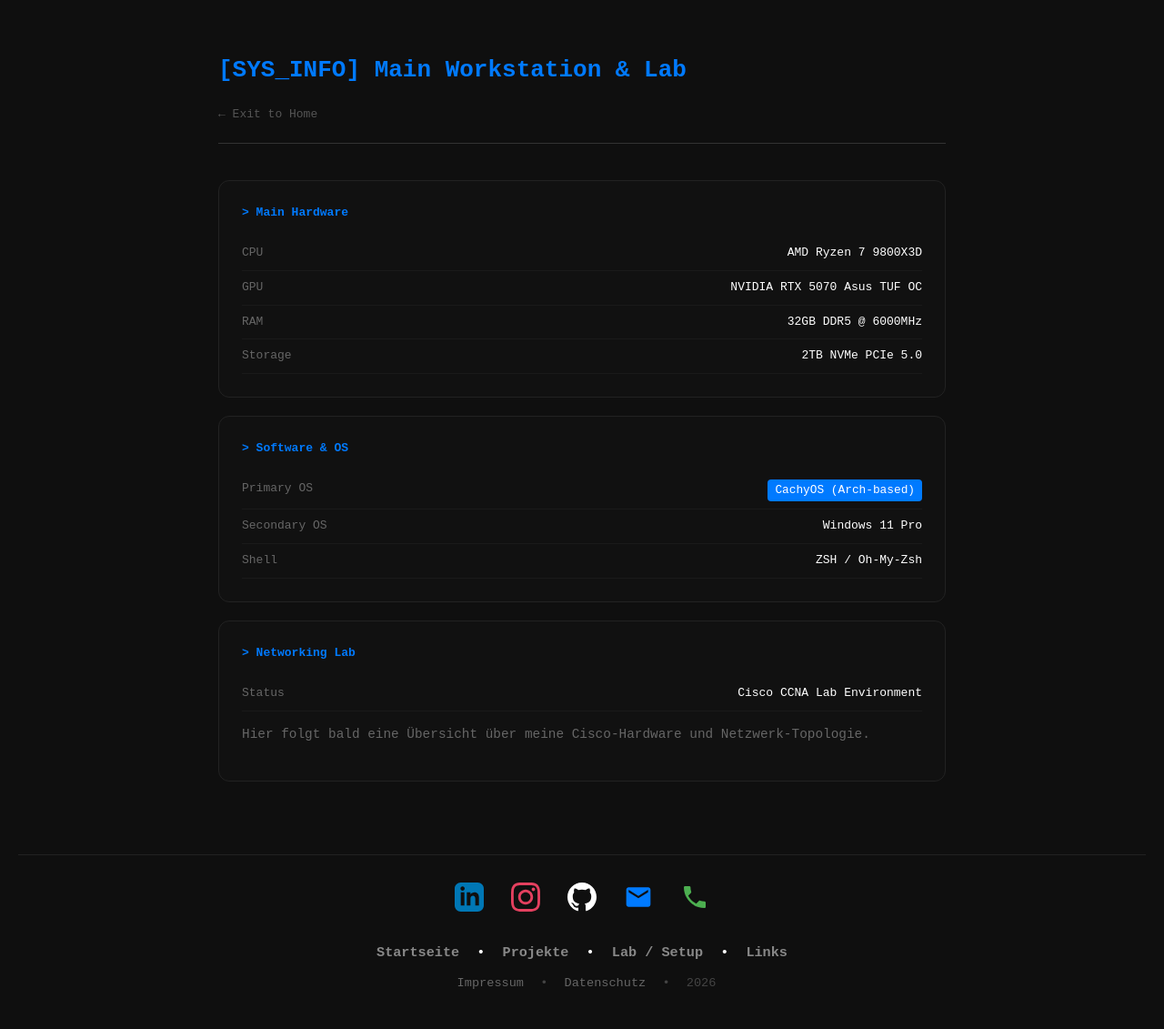
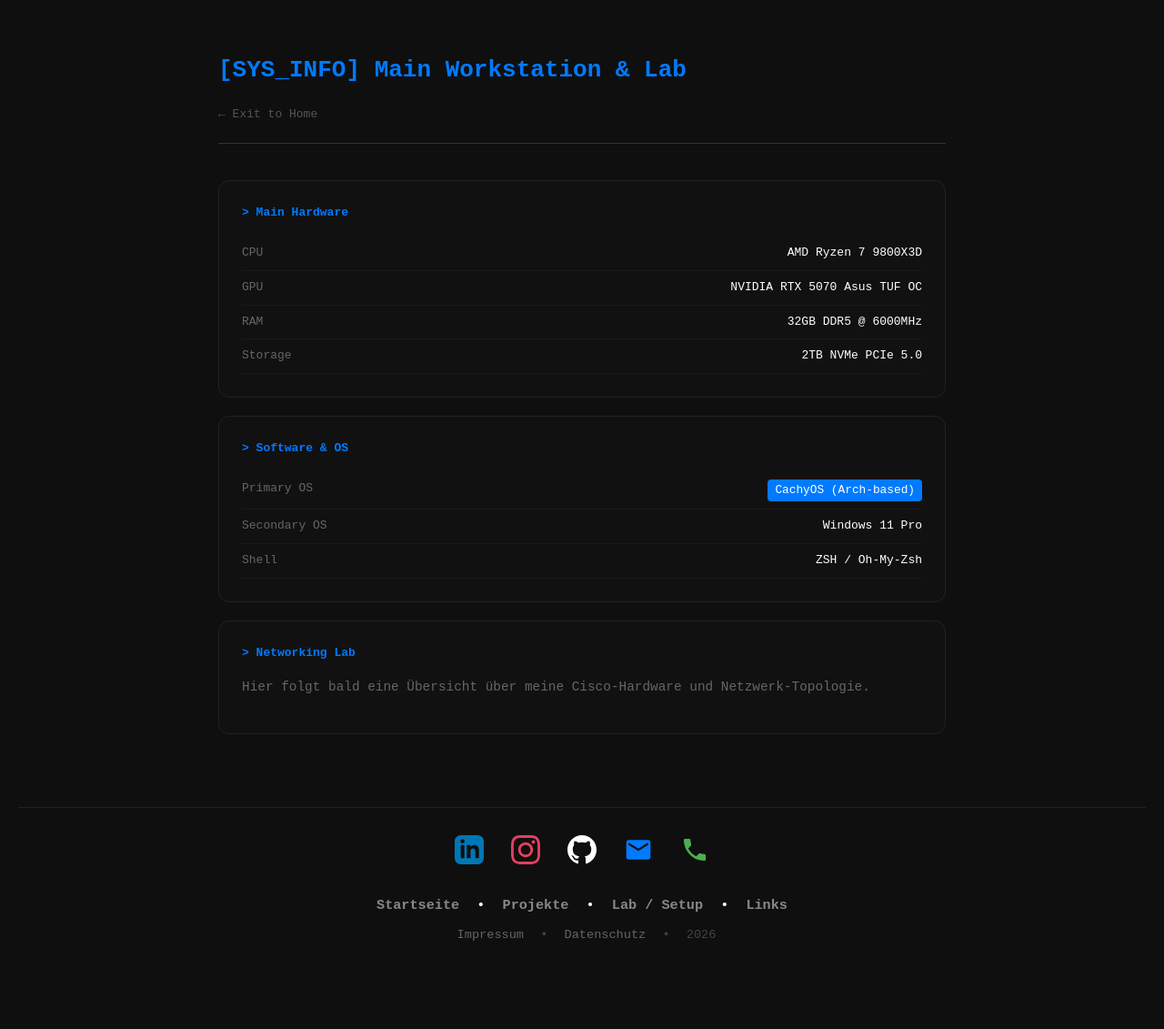
Before and after one commit to Sandroexe/Sandroexe, a Jekyll site: the page built from lab.html, in a window 1280 px wide. Shown: the whole page at 91% size. Built offline with Jekyll 4.4.1, drawn with Linux system fonts in a browser that asks for light colours; after the commit the page ends 1079 px from its top, so only the background shows below that.

Commit message:
Update lab.html

```diff
--- a/lab.html
+++ b/lab.html
@@ -54,7 +54,6 @@
 
         <div class="spec-group">
             <span class="spec-title">> Networking Lab</span>
-            <div class="spec-item"><span class="spec-label">Status</span><span>Cisco CCNA Lab Environment</span></div>
             <p style="color: #666; font-size: 0.9rem;">Hier folgt bald eine Übersicht über meine Cisco-Hardware und Netzwerk-Topologie.</p>
         </div>
     </div>
```
